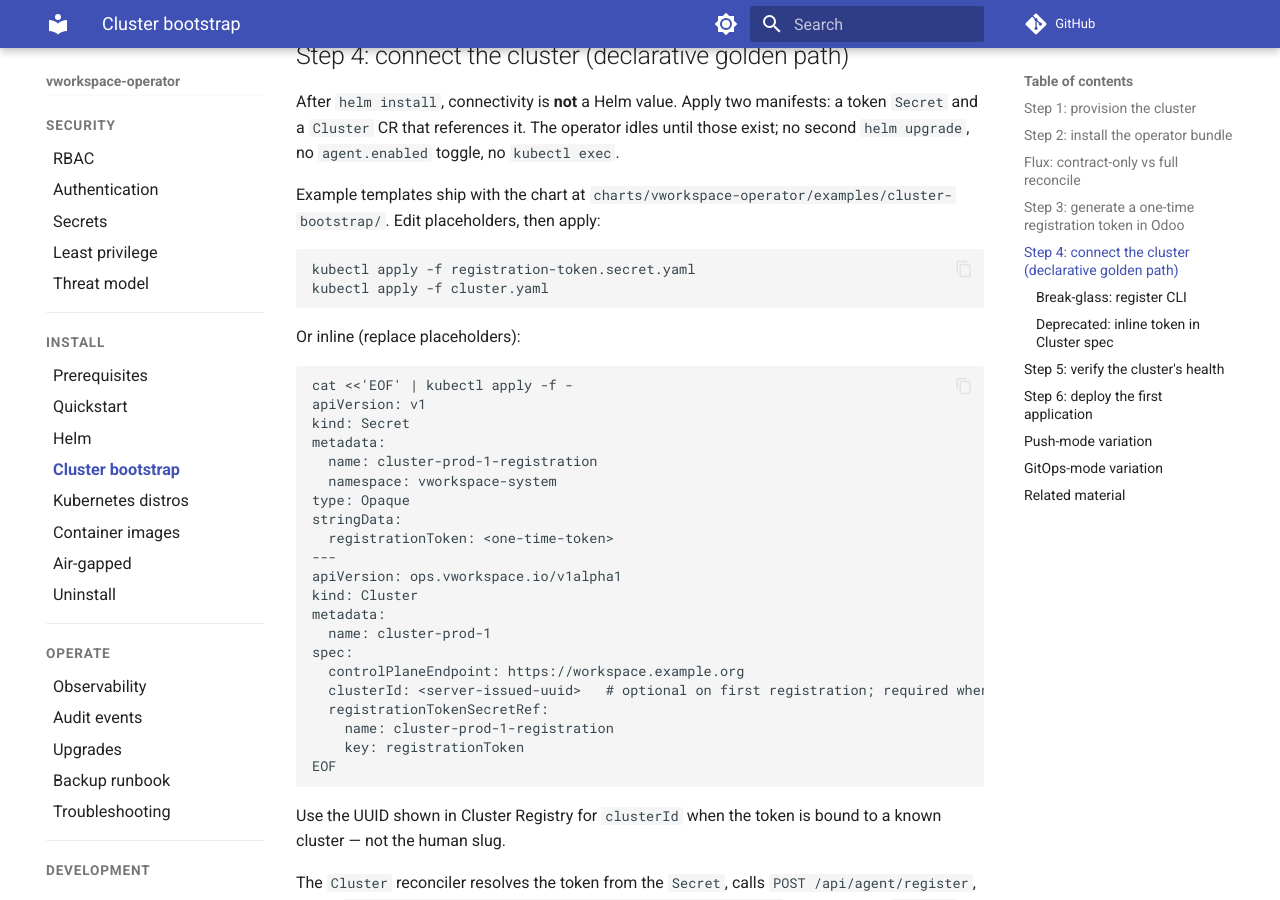
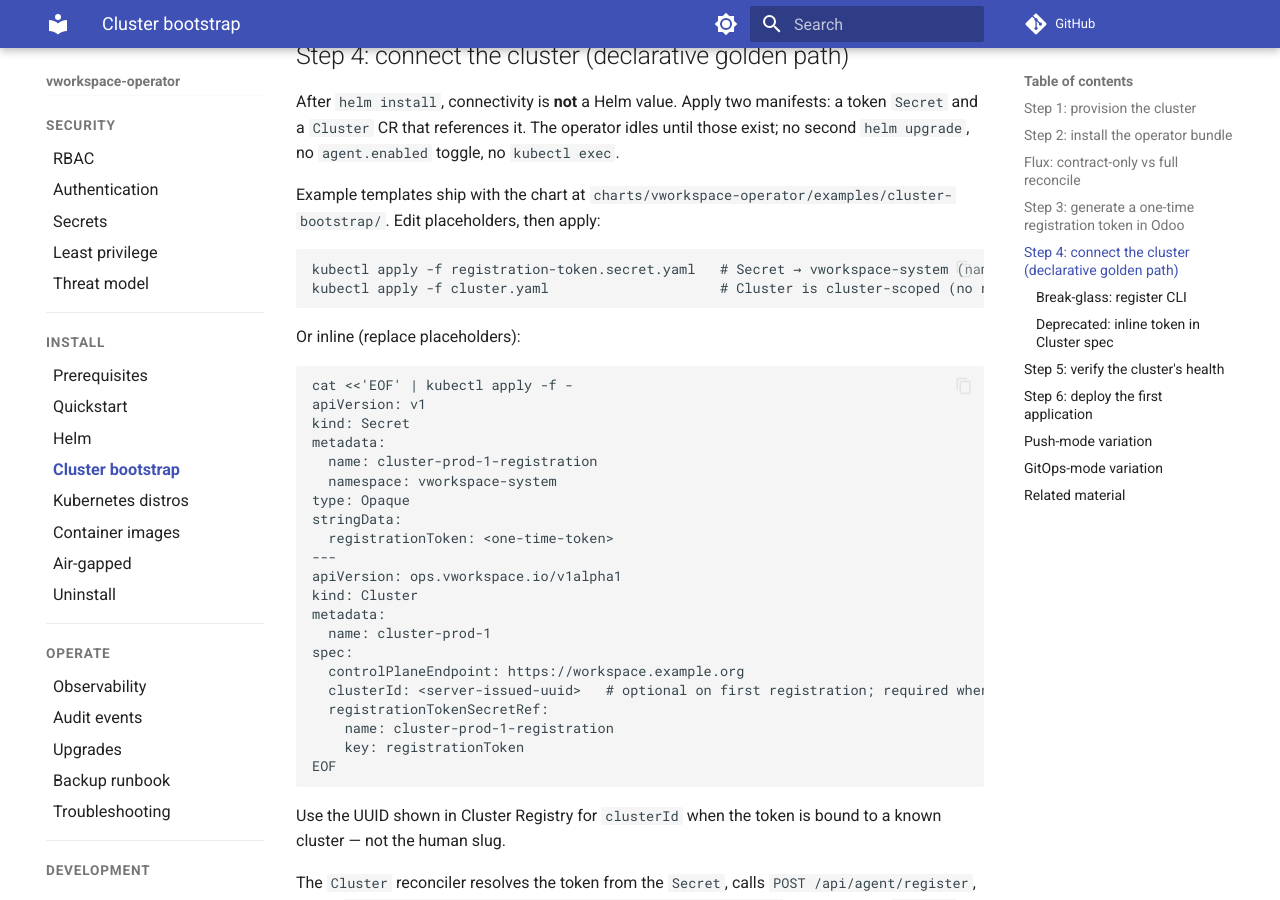
Before and after one commit to vworkspace-io/vworkspace-operator, an MkDocs documentation site: the page built from docs/install/cluster-bootstrap.md, in a window 1280 px wide and 900 px high, scrolled down 2933 px. Built offline with MkDocs 1.6.1 and Material for MkDocs 9.7.7, drawn with Linux system fonts in a browser that asks for light colours; comment, search, counter and statistics services are not loaded.

Commit message:
docs(chart): clarify cluster-scoped Cluster vs namespaced token Secret
Address PR review: Cluster CR has no namespace; token Secret must be in
the operator namespace (vworkspace-system).

````diff
--- a/docs/install/cluster-bootstrap.md
+++ b/docs/install/cluster-bootstrap.md
@@ -92,8 +92,8 @@ After `helm install`, connectivity is **not** a Helm value. Apply two manifests:
 Example templates ship with the chart at `charts/vworkspace-operator/examples/cluster-bootstrap/`. Edit placeholders, then apply:
 
 ```
-kubectl apply -f registration-token.secret.yaml
-kubectl apply -f cluster.yaml
+kubectl apply -f registration-token.secret.yaml   # Secret → vworkspace-system (namespace in manifest)
+kubectl apply -f cluster.yaml                     # Cluster is cluster-scoped (no namespace)
 ```
 
 Or inline (replace placeholders):
````
Also changed, not shown: charts/vworkspace-operator/examples/cluster-bootstrap/README.md (+3 -3 lines), 1 other file.
